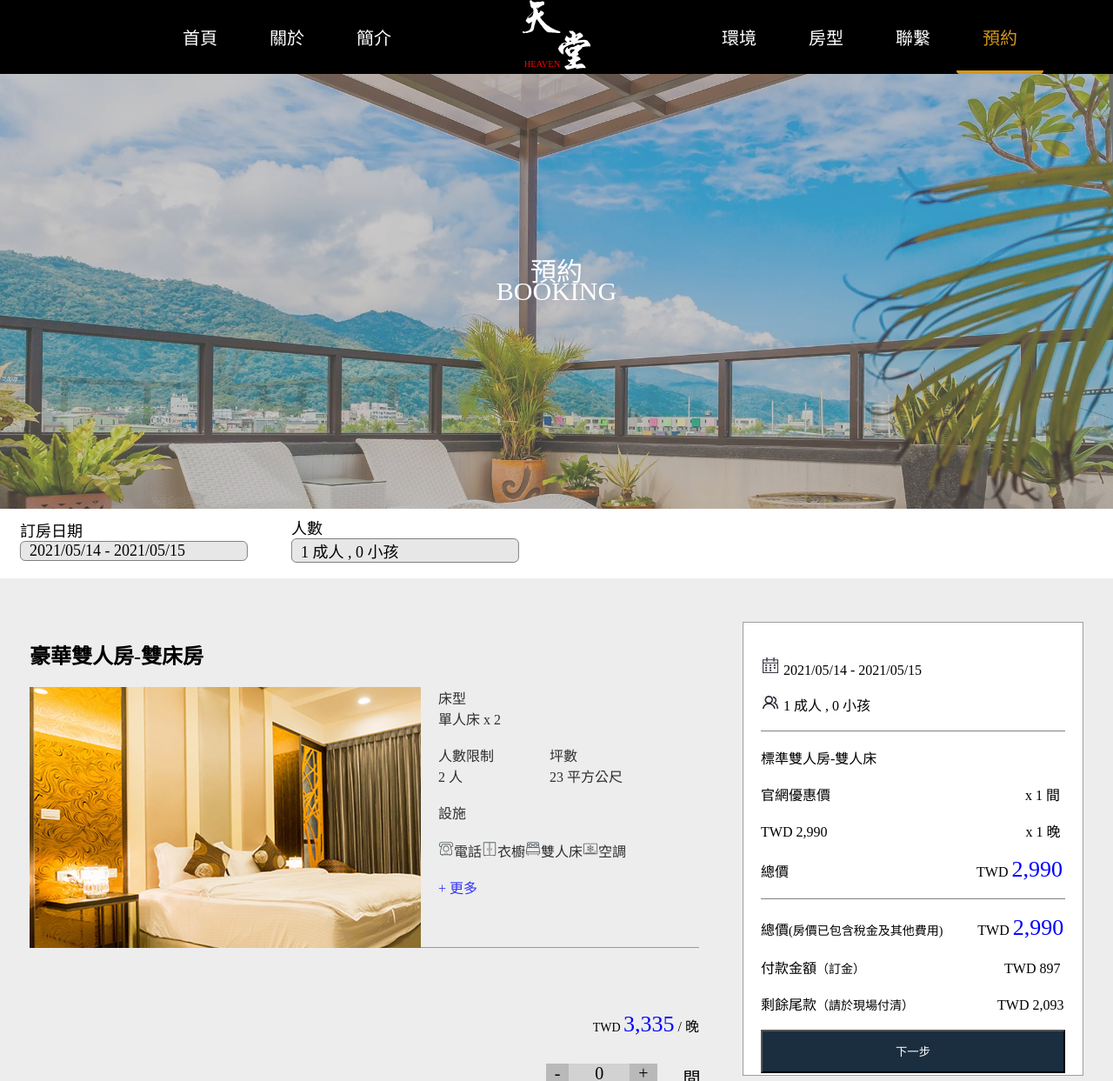
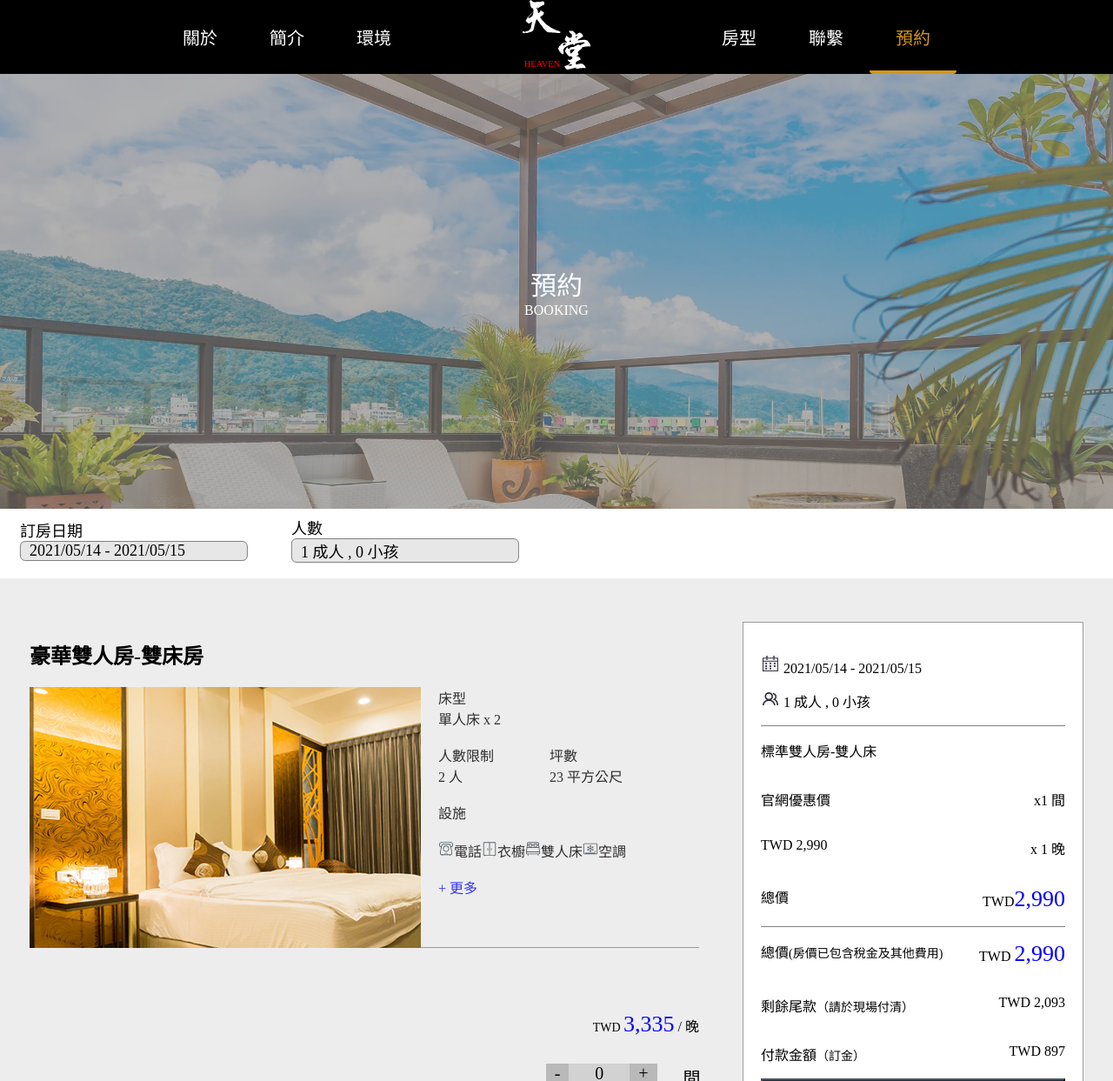
Before and after one commit to Lee802/tfd102-18, a plain HTML site: page booking.html in a window 1280 px wide. Shown: the top 1243 px of the page at 87% size. Drawn offline with Linux system fonts and the light colour scheme.

Commit message:
2021-05-20

```diff
--- a/booking.html
+++ b/booking.html
@@ -13,12 +13,11 @@
 
     <div class="header">
         <ul>
-            <li><a href="./index.html" class="leftheader">首頁</a></li>
             <li> <a href="./about.html">關於</a></li>
-            <li><a href="./activities.html" class="logoleft ">簡介</a></li>
+            <li><a href="./activities.html">簡介</a></li>
+            <li><a href="./secne.html" class="logoleft ">環境</a></li>
             <li><a href="./index.html"><img src="./img/logo.svg" alt=""></a></li>
-            <li><a href="./secne.html" class="logoright ">環境</a></li>
-            <li class="room"><a href="./room.html">房型</a>
+            <li class="room"><a href="./room.html" class="logoright ">房型</a>
 
                 <ul>
                     <li><a href="./room1.html" class="hovers">豪華雙人房</a></li>
@@ -58,10 +57,12 @@
 
     </div>
     <div class="banner">
-        <div class="mask"></div>
+        <div class="mask">
+            <div class="mask1"></div>
+            <p>預約</p>
+            <p class="english">BOOKING</p>
+        </div>
 
-        <p>預約</p>
-        <p class="english">BOOKING</p>
 
     </div>
 
@@ -124,6 +125,7 @@
                             單人床 x 2<br><br>
                             人數限制&emsp;&emsp;&emsp;&emsp;坪數<br>
                             2 人&emsp;&emsp;&emsp;&emsp;&emsp;&emsp; 23 平方公尺<br><br>
+
 
 
                             設施
@@ -205,6 +207,7 @@
                             2 人&emsp;&emsp;&emsp;&emsp;&emsp;&emsp; 23 平方公尺<br><br>
 
 
+
                             設施
                             <ul>
                                 <li><img src="./img/smallicon/on_feature_5.svg" alt="" class="icon">電話</li>
@@ -242,22 +245,42 @@
                 </div>
                 <div class="totalrooms">
                     <p>標準雙人房-雙人床</p>
-                    <p>官網優惠價&emsp;&emsp;&emsp;&emsp;&emsp;&emsp;&emsp;&emsp;&emsp;&emsp;&emsp;&emsp;&emsp;&ensp;&ensp;x
-                        1 間</p>
-                    <p>TWD 2,990&emsp;&emsp;&emsp;&emsp;&emsp;&emsp;&emsp;&emsp;&emsp;&emsp;&emsp;&emsp;&emsp;
-                        &ensp;&ensp;x 1 晚</p>
-                    <p>總價&emsp;&emsp;&emsp;&emsp;&emsp;&emsp;&emsp;&emsp;&emsp;&emsp;&emsp;&emsp;&emsp;&ensp;TWD <a
-                            class="moneyscolor">2,990</a></p>
+                    <div class="leftandright">
+                        <div class="mainnew">
+                            <p>官網優惠價</p>
+                            <p>x1 間</p>
+                        </div>
+                        <div class="mainnew">
+                            <p>TWD 2,990</p>
+                            <p>x 1 晚</p>
+                        </div>
+                        <div class="mainnew">
+                            <p>總價 </p>
+                            <p>TWD<a class="moneyscolor">2,990</a></p>
+                        </div>
+
+                    </div>
+
                 </div>
                 <div class="totalmoney">
-                    <p>總價<a class="smallsize">(房價已包含稅金及其他費用)</a>&emsp;&emsp;&ensp;TWD <a class="moneyscolor">2,990</a>
-                    </p>
-                    <p>付款金額<a
-                            class="smallsize">（訂金）</a>&emsp;&emsp;&emsp;&emsp;&emsp;&emsp;&emsp;&emsp;&emsp;&ensp;&ensp;TWD
-                        897</p>
-                    <p>剩餘尾款<a class="smallsize">（請於現場付清）</a>&emsp;&emsp;&emsp;&emsp;&emsp;&ensp;&ensp;TWD 2,093</p>
+                    <div class="leftandright">
+                        <div class="mainnew">
+                            <p>總價<a class="smallsize">(房價已包含稅金及其他費用)</p>
+                            <p></a>TWD <a class="moneyscolor">2,990</a></p>
+                        </div>
+                        <div class="mainnew">
+                            <p>剩餘尾款<a class="smallsize">（請於現場付清）</a></p>
+                            <p>TWD 2,093</p>
+                        </div>
+                        <div class="mainnew">
+                            <p>付款金額<a class="smallsize">（訂金）</a></p>
+                            <p>TWD 897</p>
+                        </div>
+
+                    </div>
                     <input type="button" value="下一步" onclick="location.href='./booking1.html'"></input>
                 </div>
+
             </div>
         </div>
     </div>
--- a/css/about.css
+++ b/css/about.css
@@ -1,15 +1,24 @@
 div.banner{
-    /* position: relative; */
+      display: flex;
+    justify-content: center;
+    align-items: center;
+    flex-direction: column;
+}
+div.banner div.mask{
     background: url(../img/banner/TKUO-Vol1-1920-0006.jpg) no-repeat ;
     background-size: cover;
     width: 100%;
-    height: 500px;;
+    height: 500px;
     position: relative;
+    display: flex;
+    justify-content: center;
+    align-items: center;
+    flex-direction: column;
 }
-div.banner div.mask{
-    background-color: rgba(128, 128, 128, 0.418);
+div.banner div.mask1{
     width: 100%;
-     height: 500px;
+    height: 100%;
+    background-color: rgba(128, 128, 128, 0.576);
 }
 div.banner p{
     font-size: 30px;
@@ -29,7 +38,22 @@ div.banner p.english{
     transform: translate(-50% ,-50%);
     margin: 0;
 }
+div.banner  p , div.banner p.english{
+    position: static;
+    transform: translate(0 ,0);
+}
 
+div.banner p.english{
+    font-size: 16px;
+}
+div.banner div.mask1{
+    width: 100%;
+    height: 100%;
+    background-color: rgba(128, 128, 128, 0.576);
+    position: absolute;
+    left: 0;
+    right: 0;
+}
 div.body{
     display: flex;
     font-size: 16px;
--- a/css/activities.css
+++ b/css/activities.css
@@ -1,15 +1,14 @@
-div.banner{
-    /* position: relative; */
+
+div.banner div.mask{
     background: url(../img/activities/TKUO-Vol1-1920-0007-1.jpg) no-repeat ;
     background-size: cover;
     width: 100%;
-     height: 500px;
+    height: 500px;
     position: relative;
-}
-div.banner div.mask{
-    background-color: rgba(128, 128, 128, 0.418);
-    width: 100%;
-    height: 500px;
+    display: flex;
+    justify-content: center;
+    align-items: center;
+    flex-direction: column;
 }
 div.banner p{
     font-size: 30px;
@@ -30,6 +29,22 @@ div.banner p.english{
     margin: 0;
 }
 
+div.banner  p , div.banner p.english{
+    position: static;
+    transform: translate(0 ,0);
+}
+
+div.banner p.english{
+    font-size: 16px;
+}
+div.banner div.mask1{
+    width: 100%;
+    height: 100%;
+    background-color: rgba(128, 128, 128, 0.576);
+    position: absolute;
+    left: 0;
+    right: 0;
+}
 div.body div.border{
     display: flex;
     justify-content: center;
--- a/css/booking.css
+++ b/css/booking.css
@@ -1,15 +1,14 @@
-div.banner{
-    /* position: relative; */
+
+div.banner div.mask{
     background: url(../img/banner/2437151.jpg) no-repeat ;
     background-size: cover;
     width: 100%;
     height: 500px;
     position: relative;
-}
-div.banner div.mask{
-    background-color: rgba(128, 128, 128, 0.418);
-    width: 100%;
-    height: 500px;
+    display: flex;
+    justify-content: center;
+    align-items: center;
+    flex-direction: column;
 }
 div.banner p{
     font-size: 30px;
@@ -31,6 +30,24 @@ div.banner p.english{
 }
 body{
     background-color: rgba(128, 128, 128, 0.137);
+}
+
+
+div.banner  p , div.banner p.english{
+    position: static;
+    transform: translate(0 ,0);
+}
+
+div.banner p.english{
+    font-size: 16px;
+}
+div.banner div.mask1{
+    width: 100%;
+    height: 100%;
+    background-color: rgba(128, 128, 128, 0.576);
+    position: absolute;
+    left: 0;
+    right: 0;
 }
 
 div.body{
@@ -222,7 +239,7 @@ div.message{
     border: 1px solid rgb(157, 157, 157);
     padding: 20px;
     width: 350px;
-    height: 480px;
+    height: 540px;
     margin-top: 50px;
     margin-left: 50px;
 
@@ -247,8 +264,17 @@ a.smallsize{
 
 }
 p{
-    margin: 18px 0px;
+    margin: 16px 0px;
 }
 div.footer p{
     margin: 0;
 }
+
+ div.leftandright{
+     display: flex;
+    flex-direction: column;
+}
+div.mainnew{
+    display: flex;
+    justify-content: space-between;
+}
--- a/css/booking1.css
+++ b/css/booking1.css
@@ -1,15 +1,14 @@
-div.banner{
-    /* position: relative; */
+
+div.banner div.mask{
     background: url(../img/banner/2437151.jpg) no-repeat ;
     background-size: cover;
     width: 100%;
     height: 500px;
     position: relative;
-}
-div.banner div.mask{
-    background-color: rgba(128, 128, 128, 0.418);
-    width: 100%;
-    height: 500px;
+    display: flex;
+    justify-content: center;
+    align-items: center;
+    flex-direction: column;
 }
 div.banner p{
     font-size: 30px;
@@ -30,6 +29,23 @@ div.banner p.english{
     margin: 0;
 }
 
+
+div.banner  p , div.banner p.english{
+    position: static;
+    transform: translate(0 ,0);
+}
+
+div.banner p.english{
+    font-size: 16px;
+}
+div.banner div.mask1{
+    width: 100%;
+    height: 100%;
+    background-color: rgba(128, 128, 128, 0.576);
+    position: absolute;
+    left: 0;
+    right: 0;
+}
 body{
     background-color: white;
 }
--- a/css/booking2.css
+++ b/css/booking2.css
@@ -1,15 +1,15 @@
-div.banner{
-    /* position: relative; */
+
+div.banner div.mask{
     background: url(../img/banner/2437151.jpg) no-repeat ;
     background-size: cover;
     width: 100%;
     height: 500px;
     position: relative;
-}
-div.banner div.mask{
-    background-color: rgba(128, 128, 128, 0.418);
-    width: 100%;
-    height: 500px;
+    display: flex;
+    justify-content: center;
+    align-items: center;
+    flex-direction: column;
+
 }
 div.banner p{
     font-size: 30px;
@@ -30,6 +30,23 @@ div.banner p.english{
     margin: 0;
 }
 
+
+div.banner  p , div.banner p.english{
+    position: static;
+    transform: translate(0 ,0);
+}
+
+div.banner p.english{
+    font-size: 16px;
+}
+div.banner div.mask1{
+    width: 100%;
+    height: 100%;
+    background-color: rgba(128, 128, 128, 0.576);
+    position: absolute;
+    left: 0;
+    right: 0;
+}
 body{
     background-color: white;
 }
--- a/css/contact.css
+++ b/css/contact.css
@@ -1,15 +1,14 @@
-div.banner{
-    /* position: relative; */
+
+div.banner div.mask{
     background: url(../img/banner/TKUO-Vol2-1920-0067.jpg) no-repeat ;
     background-size: cover;
     width: 100%;
     height: 500px;
     position: relative;
-}
-div.banner div.mask{
-    background-color: rgba(128, 128, 128, 0.418);
-    width: 100%;
-    height: 500px;
+    display: flex;
+    justify-content: center;
+    align-items: center;
+    flex-direction: column;
 }
 div.banner p{
     font-size: 30px;
@@ -30,6 +29,24 @@ div.banner p.english{
     margin: 0;
 }
 
+
+
+div.banner  p , div.banner p.english{
+    position: static;
+    transform: translate(0 ,0);
+}
+
+div.banner p.english{
+    font-size: 16px;
+}
+div.banner div.mask1{
+    width: 100%;
+    height: 100%;
+    background-color: rgba(128, 128, 128, 0.576);
+    position: absolute;
+    left: 0;
+    right: 0;
+}
 div.body{
     display: flex;
     position: relative;
--- a/css/header.css
+++ b/css/header.css
@@ -1,7 +1,5 @@
 
-div.header ul li a.leftheader{
-    margin-left: 100px;
-}
+
 h1{
     color: #d39717;
 }
@@ -104,7 +102,6 @@ div.header a{
     bottom: 20px;
 
 }
-}
 
 div.header a.logoleft{
     padding-right:30px;
--- a/css/room.css
+++ b/css/room.css
@@ -1,15 +1,14 @@
-div.banner{
-    /* position: relative; */
+
+div.banner div.mask{
     background: url(../img/banner/TKUO-Vol2-1920-0005.jpg) no-repeat ;
     background-size: cover;
     width: 100%;
     height: 500px;
     position: relative;
-}
-div.banner div.mask{
-    background-color: rgba(128, 128, 128, 0.418);
-    width: 100%;
-    height: 500px;
+    display: flex;
+    justify-content: center;
+    align-items: center;
+    flex-direction: column;
 }
 div.banner p{
     font-size: 30px;
@@ -30,6 +29,24 @@ div.banner p.english{
     margin: 0;
 }
 
+
+
+div.banner  p , div.banner p.english{
+    position: static;
+    transform: translate(0 ,0);
+}
+
+div.banner p.english{
+    font-size: 16px;
+}
+div.banner div.mask1{
+    width: 100%;
+    height: 100%;
+    background-color: rgba(128, 128, 128, 0.576);
+    position: absolute;
+    left: 0;
+    right: 0;
+}
 div.body{
     display: flex;
     position: relative;
@@ -38,11 +55,15 @@ div.body{
     align-items: center;
 
 }
-
+div.room{
+    margin-top: 120px;
+}
 div.rooms{
     display: flex;
     position: relative;
     justify-content: center;
+    font-size: 16px;
+    margin-top: 120px;
 }
 
 div.rooms div{
@@ -70,12 +91,10 @@ div.rooms img{
     object-fit: cover;
 
 }
+div.rooms123{
+    margin-top: 10px;
+}
 
-div.rooms{
-    font-size: 16px;
-    margin-top: 120px;
-
-}
 
 div.rooms div.imgsfirsts{
     margin-left: 0;
--- a/css/room1.css
+++ b/css/room1.css
@@ -1,15 +1,14 @@
-div.banner{
-    /* position: relative; */
+
+div.banner div.mask{
     background: url(../img/banner/TKUO-Vol2-1920-0005.jpg) no-repeat ;
     background-size: cover;
     width: 100%;
     height: 500px;
     position: relative;
-}
-div.banner div.mask{
-    background-color: rgba(128, 128, 128, 0.418);
-    width: 100%;
-    height: 500px;
+    display: flex;
+    justify-content: center;
+    align-items: center;
+    flex-direction: column;
 }
 div.banner p{
     font-size: 30px;
@@ -30,6 +29,23 @@ div.banner p.english{
     margin: 0;
 }
 
+
+div.banner  p , div.banner p.english{
+    position: static;
+    transform: translate(0 ,0);
+}
+
+div.banner p.english{
+    font-size: 16px;
+}
+div.banner div.mask1{
+    width: 100%;
+    height: 100%;
+    background-color: rgba(128, 128, 128, 0.576);
+    position: absolute;
+    left: 0;
+    right: 0;
+}
 div.body{
     display: flex;
     justify-content: center;
--- a/css/secne.css
+++ b/css/secne.css
@@ -1,15 +1,14 @@
-div.banner{
-    /* position: relative; */
+
+div.banner div.mask{
     background: url(../img/secne/TKUO-Vol4-1920-0036.jpg) no-repeat ;
     background-size: cover;
     width: 100%;
     height: 500px;
     position: relative;
-}
-div.banner div.mask{
-    background-color: rgba(128, 128, 128, 0.418);
-    width: 100%;
-    height: 500px;
+    display: flex;
+    justify-content: center;
+    align-items: center;
+    flex-direction: column;
 }
 div.banner p{
     font-size: 30px;
@@ -30,6 +29,23 @@ div.banner p.english{
     margin: 0;
 }
 
+
+div.banner  p , div.banner p.english{
+    position: static;
+    transform: translate(0 ,0);
+}
+
+div.banner p.english{
+    font-size: 16px;
+}
+div.banner div.mask1{
+    width: 100%;
+    height: 100%;
+    background-color: rgba(128, 128, 128, 0.576);
+    position: absolute;
+    left: 0;
+    right: 0;
+}
 div.body{
     display: flex;
     position: relative;
@@ -45,7 +61,7 @@ div.top , div.botton{
 
 div.botton{
     font-size: 16px;
-    margin-top: 20px;
+    margin-top: 100px;
 }
 div.body h1{
     font-size: 40px;
```
Also changed, not shown: about.html (+11 -11 lines), activities.html (+13 -11 lines), booking1.html (+8 -10 lines), booking2.html (+12 -11 lines), contact.html (+12 -11 lines), index.html (+8 -9 lines), room.html (+14 -14 lines), room1.html (+12 -11 lines), secne.html (+12 -11 lines).
